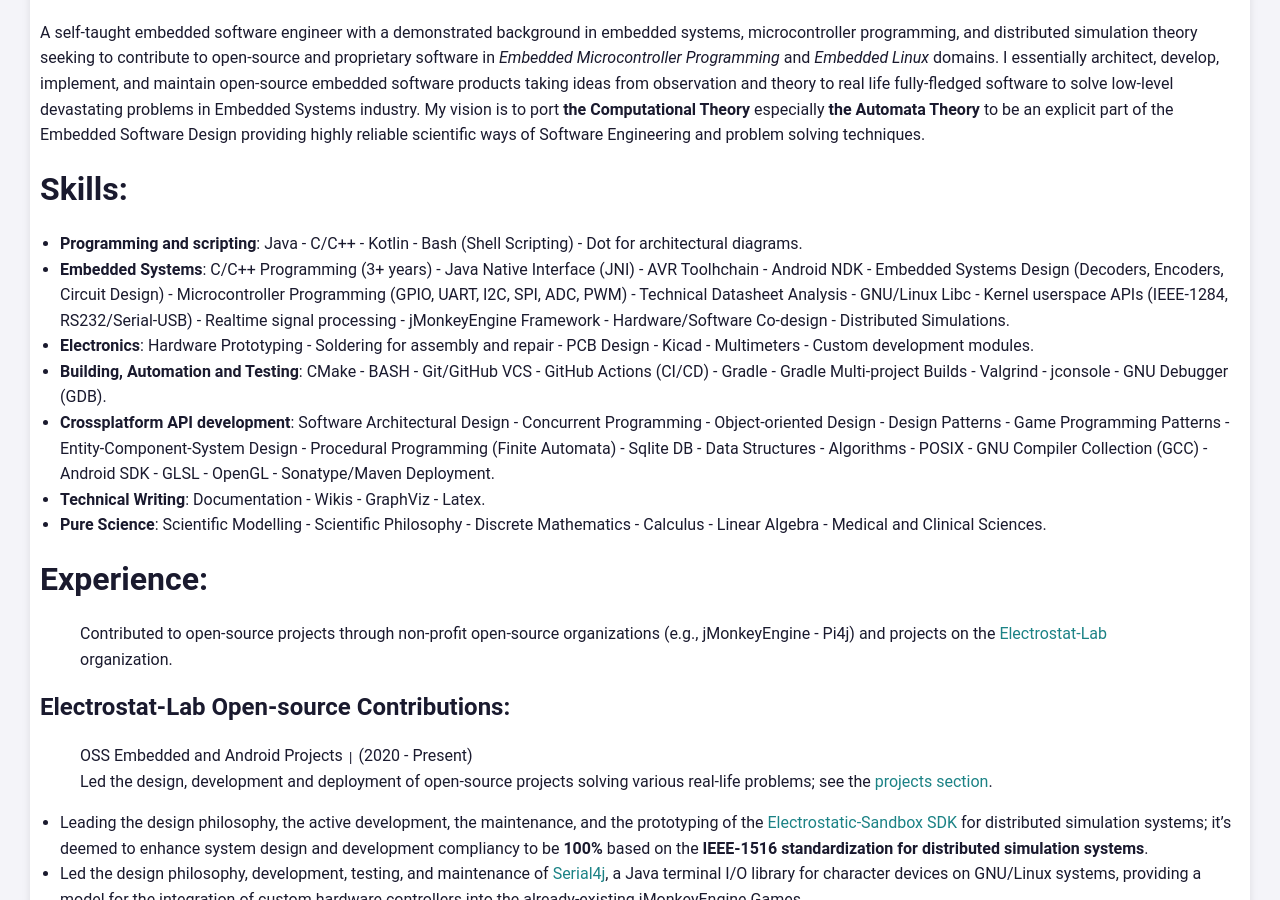
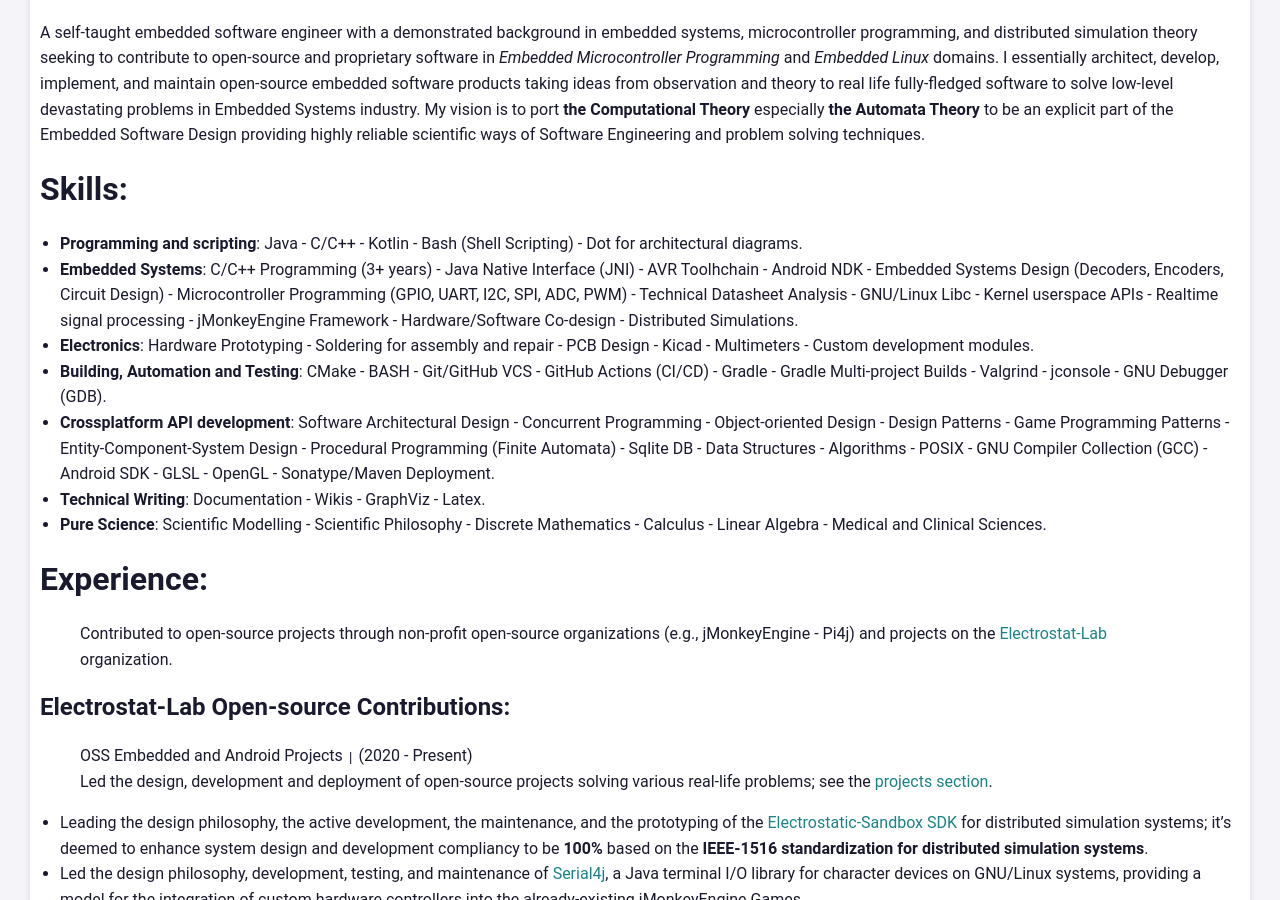
Before and after one commit to pavly-gerges/pavly-gerges, a Jekyll site: the page built from resume/index.md, in a window 1280 px wide and 900 px high, scrolled down 345 px. Built offline with Jekyll 4.4.1, drawn with Linux system fonts in a browser that asks for light colours; our own code applies the rules of GitHub Pages for plain Markdown files.

Commit message:
Update index.md

```diff
--- a/resume/index.md
+++ b/resume/index.md
@@ -3,7 +3,7 @@ A self-taught embedded software engineer with a demonstrated background in embed
 
 # Skills:
 - **Programming and scripting**: Java - C/C++ - Kotlin - Bash (Shell Scripting) - Dot for architectural diagrams.
-- **Embedded Systems**: C/C++ Programming (3+ years) - Java Native Interface (JNI) - AVR Toolhchain - Android NDK - Embedded Systems Design (Decoders, Encoders, Circuit Design) - Microcontroller Programming (GPIO, UART, I2C, SPI, ADC, PWM) - Technical Datasheet Analysis - GNU/Linux Libc - Kernel userspace APIs (IEEE-1284, RS232/Serial-USB) - Realtime signal processing - jMonkeyEngine Framework - Hardware/Software Co-design - Distributed Simulations.
+- **Embedded Systems**: C/C++ Programming (3+ years) - Java Native Interface (JNI) - AVR Toolhchain - Android NDK - Embedded Systems Design (Decoders, Encoders, Circuit Design) - Microcontroller Programming (GPIO, UART, I2C, SPI, ADC, PWM) - Technical Datasheet Analysis - GNU/Linux Libc - Kernel userspace APIs - Realtime signal processing - jMonkeyEngine Framework - Hardware/Software Co-design - Distributed Simulations.
 - **Electronics**: Hardware Prototyping - Soldering for assembly and repair - PCB Design - Kicad - Multimeters - Custom development modules.
 - **Building, Automation and Testing**: CMake - BASH - Git/GitHub VCS - GitHub Actions (CI/CD) - Gradle - Gradle Multi-project Builds - Valgrind - jconsole - GNU Debugger (GDB).
 - **Crossplatform API development**: Software Architectural Design - Concurrent Programming - Object-oriented Design - Design Patterns - Game Programming Patterns - Entity-Component-System Design - Procedural Programming (Finite Automata) - Sqlite DB - Data Structures - Algorithms - POSIX - GNU Compiler Collection (GCC) - Android SDK - GLSL - OpenGL - Sonatype/Maven Deployment.
```
